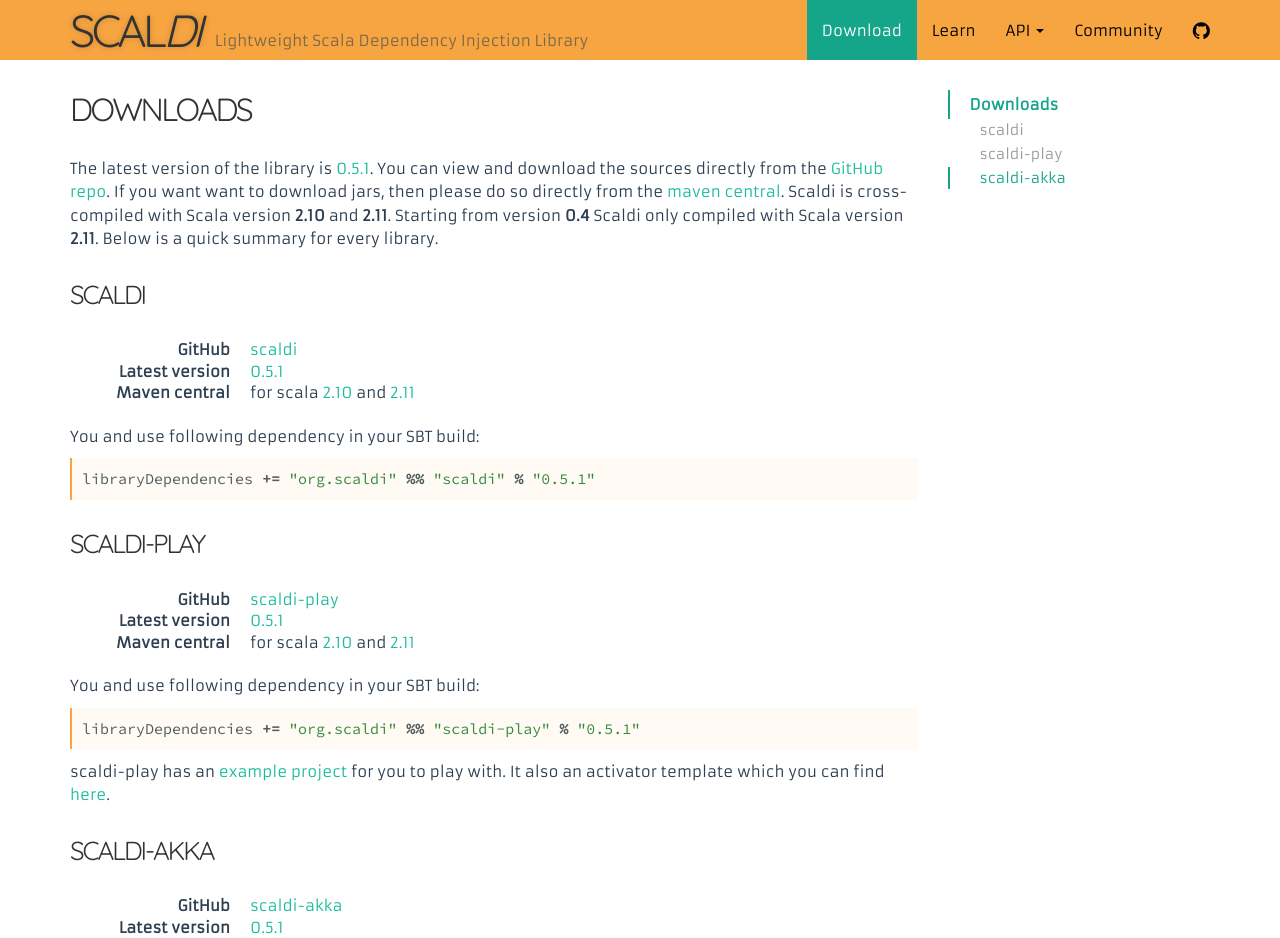
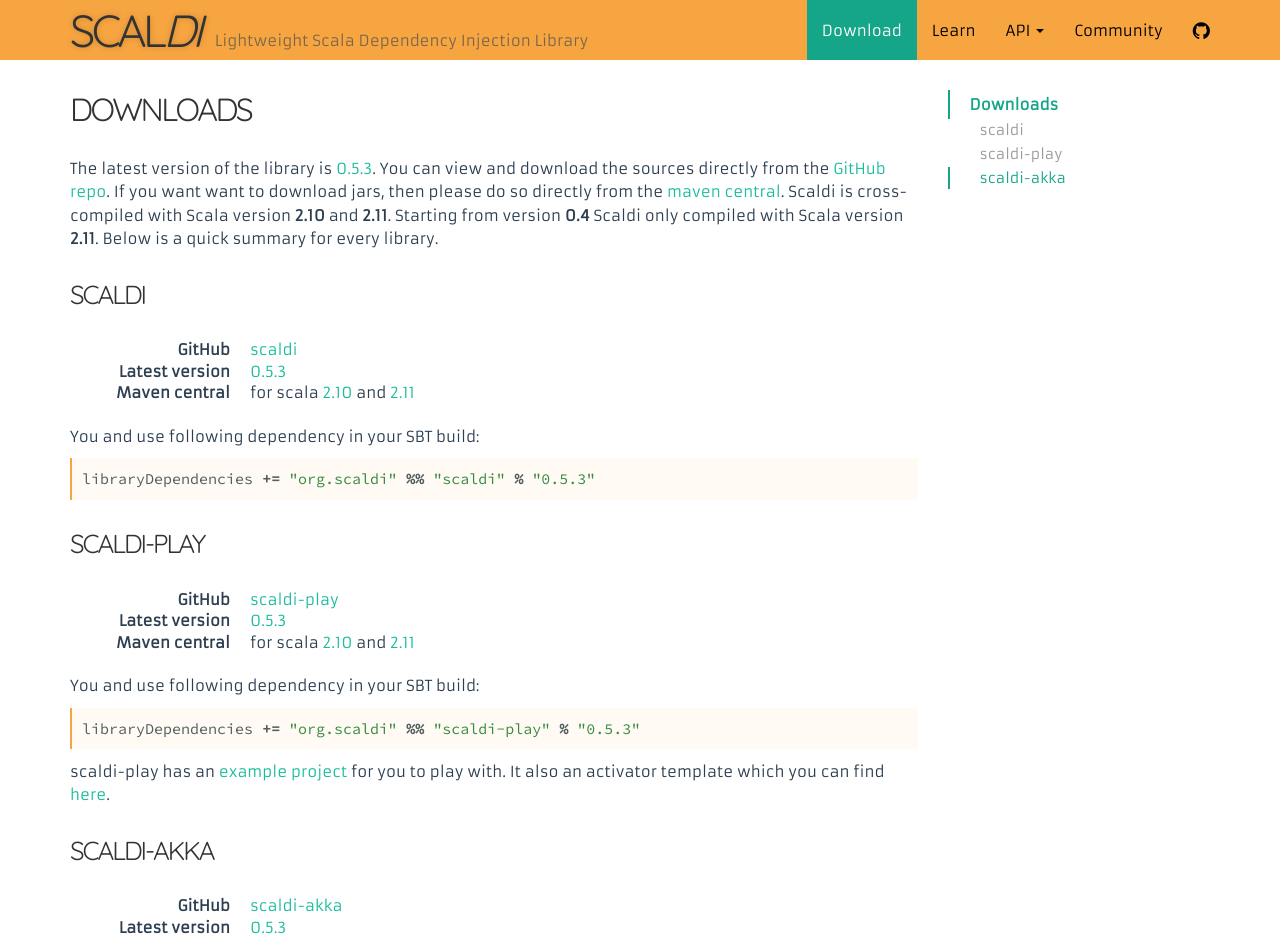
Before and after one commit to scaldi/scaldi-website, a Jekyll site: the page built from download.md, in a window 1280 px wide and 1364 px high. Shown: the top 938 px of the window. Built offline with Jekyll 4.4.1, drawn with Linux system fonts in a browser that asks for light colours.

Commit message:
Updated versions

```diff
--- a/_config.yml
+++ b/_config.yml
@@ -7,9 +7,9 @@
 domain: scaldi.org
 
 version:
-  scaldi: 0.5.1
-  scaldi-play: 0.5.1
-  scaldi-akka: 0.5.1
+  scaldi: 0.5.3
+  scaldi-play: 0.5.3
+  scaldi-akka: 0.5.3
 
 version-210:
   scaldi: 0.3.2
```
